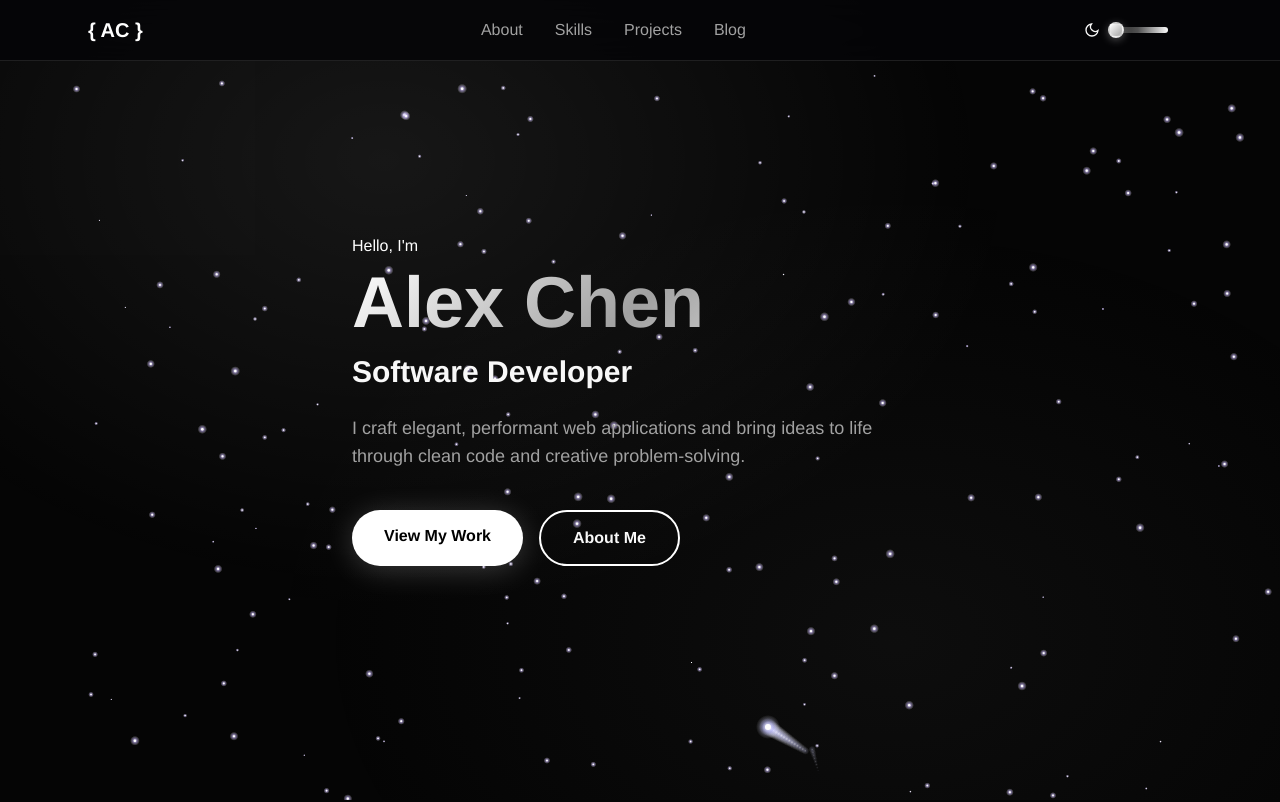
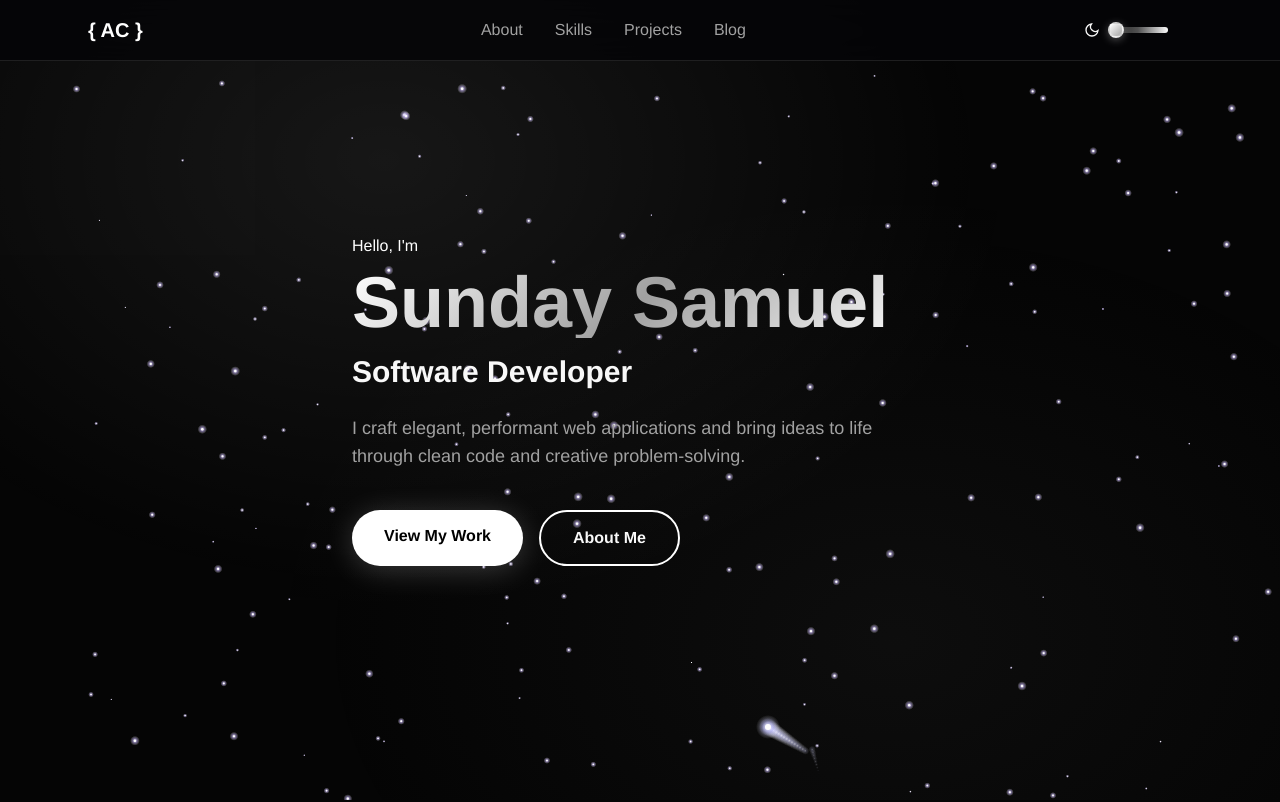
Before and after one commit to samuelsyntax/hotfolio, a Next.js app: page / in a window 1280 px wide. Shown: the top 802 px of the page. Built offline with nearby package versions, Linux system fonts and the light colour scheme.

Commit message:
Add initial layout, hero, and footer components to set up the portfolio site structure.

```diff
--- a/src/app/layout.tsx
+++ b/src/app/layout.tsx
@@ -4,7 +4,7 @@ import { ThemeProvider } from "@/context/ThemeContext";
 import Starfield from "@/components/Starfield";
 
 export const metadata: Metadata = {
-  title: "Alex Chen | Software Developer",
+  title: "Sunday Samuel | Software Developer",
   description: "Software Developer Portfolio - Building innovative digital solutions",
 };
 
--- a/src/components/Footer.tsx
+++ b/src/components/Footer.tsx
@@ -28,7 +28,7 @@ export default function Footer() {
                     </div>
                 </div>
 
-                <p className="text-center text-[var(--text-muted)] text-sm">© 2025 Alex Chen. All rights reserved.</p>
+                <p className="text-center text-[var(--text-muted)] text-sm">© 2025 Sunday Samuel. All rights reserved.</p>
             </div>
         </footer>
     );
--- a/src/components/Hero.tsx
+++ b/src/components/Hero.tsx
@@ -26,7 +26,7 @@ export default function Hero() {
 
             <div className="max-w-6xl mx-auto px-6 relative z-10">
                 <p className="reveal font-medium mb-2" style={{ color: 'var(--accent)' }}>Hello, I&apos;m</p>
-                <h1 className="reveal gradient-text text-5xl md:text-7xl font-bold mb-4">Alex Chen</h1>
+                <h1 className="reveal gradient-text text-5xl md:text-7xl font-bold mb-4">Sunday Samuel</h1>
                 <p className="reveal text-2xl md:text-3xl font-semibold text-[var(--text)] mb-6">Software Developer</p>
                 <p className="reveal text-lg text-[var(--text-muted)] max-w-xl mb-10">
                     I craft elegant, performant web applications and bring ideas to life through clean code and creative problem-solving.
```
